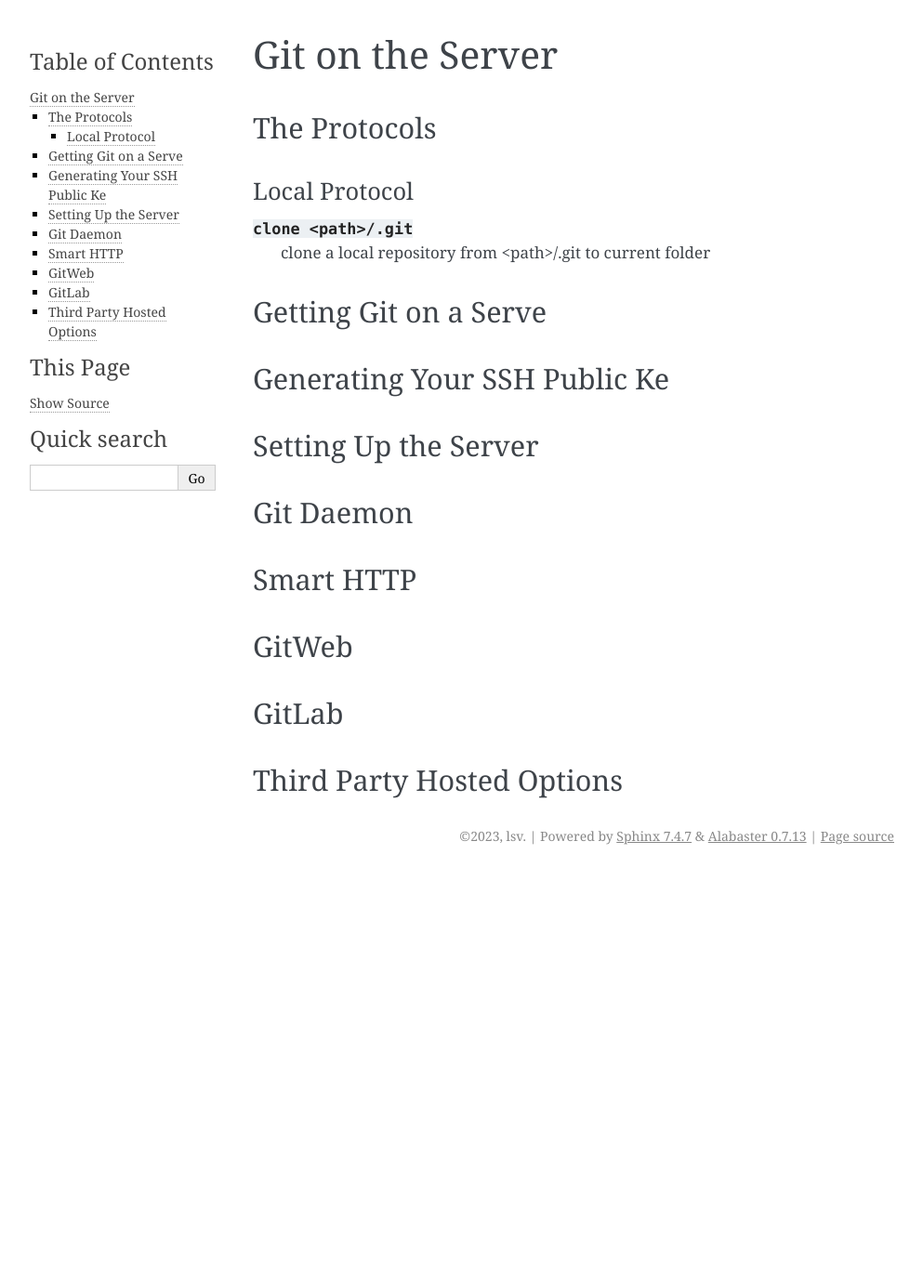
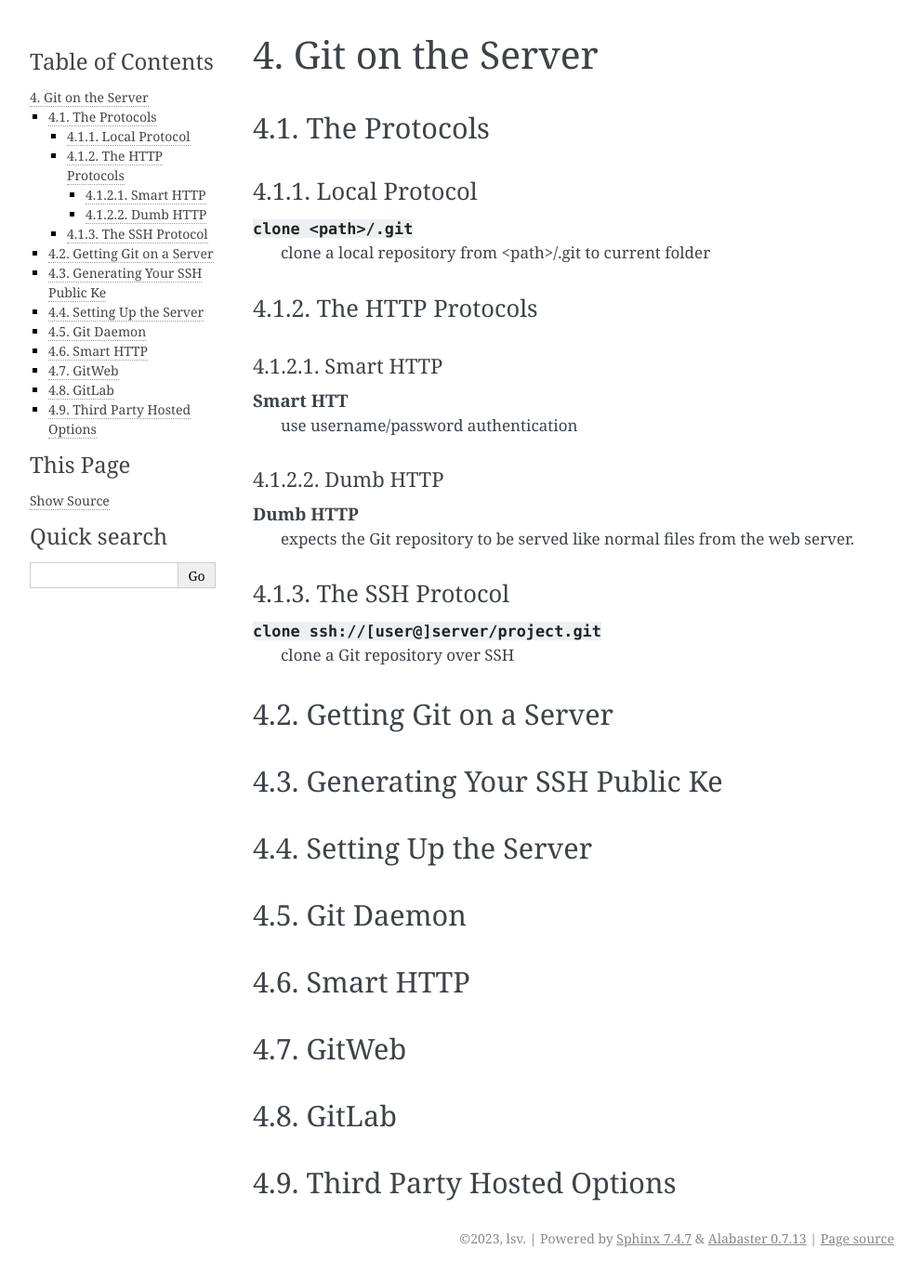
Before and after one commit to lsv62/Git, a Sphinx documentation site: the page built from source/server.rst, in a window 1280 px wide. Shown: the whole page at 93% size, without its empty margins (148-1141 px from the left). Built offline with Sphinx 7.4.7, drawn with Linux system fonts in a browser that asks for light colours; pages that are not in the unit, such as notebooks, are missing from menus; before the commit the page ends 939 px from its top, so only the background shows below that.

Commit message:
rename-files

```diff
--- a/source/server.rst
+++ b/source/server.rst
@@ -13,8 +13,35 @@
     ``clone <path>/.git``
           clone a local repository from <path>/.git to current folder
 
-Getting Git on a Serve
-----------------------
+The HTTP Protocols
+~~~~~~~~~~~~~~~~~~
+
+Smart HTTP
+""""""""""
+
+.. glossary::
+
+    Smart HTT
+        use username/password  authentication
+
+Dumb HTTP
+"""""""""
+
+.. glossary::
+
+    Dumb HTTP
+        expects the Git repository to be served like normal files from the web server.
+
+The SSH Protocol
+~~~~~~~~~~~~~~~~
+
+.. glossary::
+
+    ``clone ssh://[user@]server/project.git``
+         clone a Git repository over SSH
+
+Getting Git on a Server
+-----------------------
 
 Generating Your SSH Public Ke
 -----------------------------
```
Also changed, not shown: source/index.rst (+10 -10 lines), source/basics.rst (renamed from source/2 Git Basics.rst), source/branching.rst (renamed from source/3 Git Branching.rst), source/customizing.rst (renamed from source/8 Customizing Git.rst), source/distributed-git.rst (renamed from source/5 Distributed Git.rst), source/getting-started.rst (renamed from source/1 Getting Started.rst), source/github.rst (renamed from source/6 GitHub.rst), source/iInternals.rst (renamed from source/10 Git Internals.rst), source/othersystems.rst (renamed from source/9 Git and Other Systems.rst), source/tTools.rst (renamed from source/7 Git Tools.rst).
